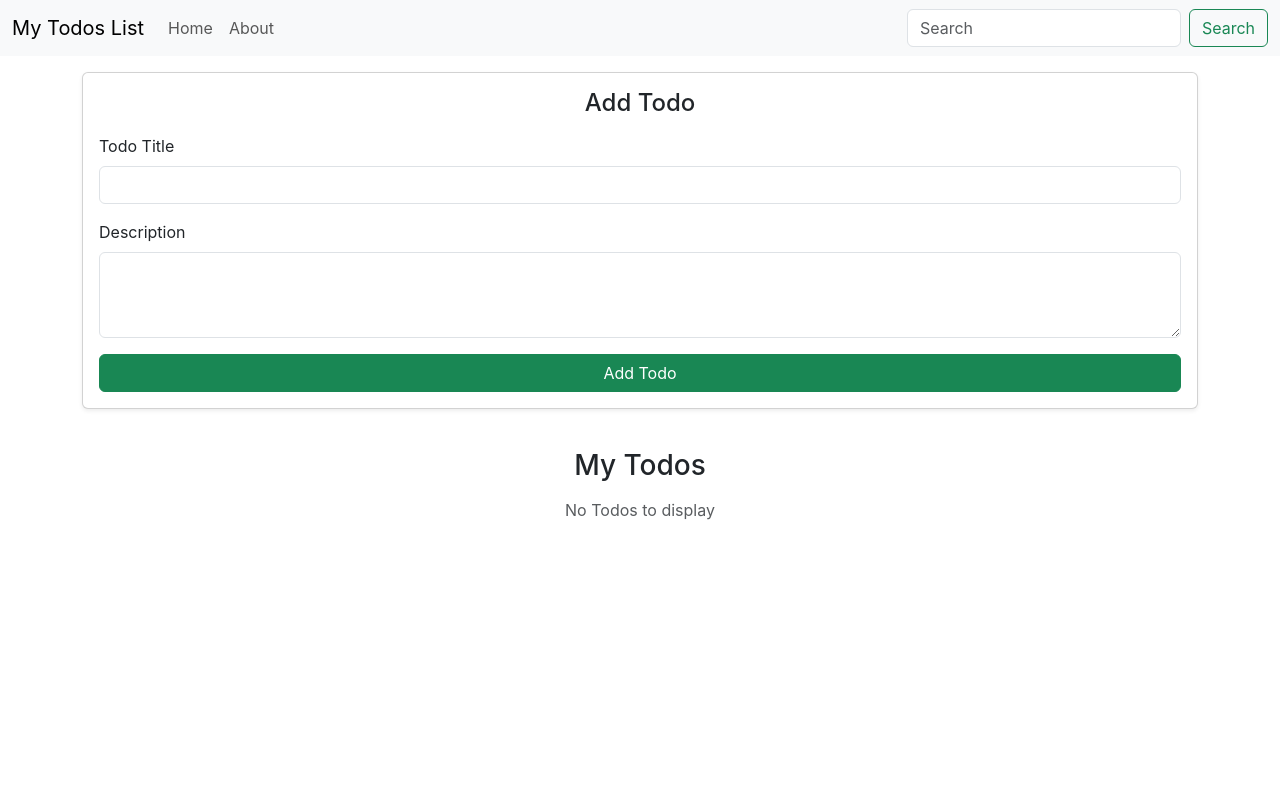
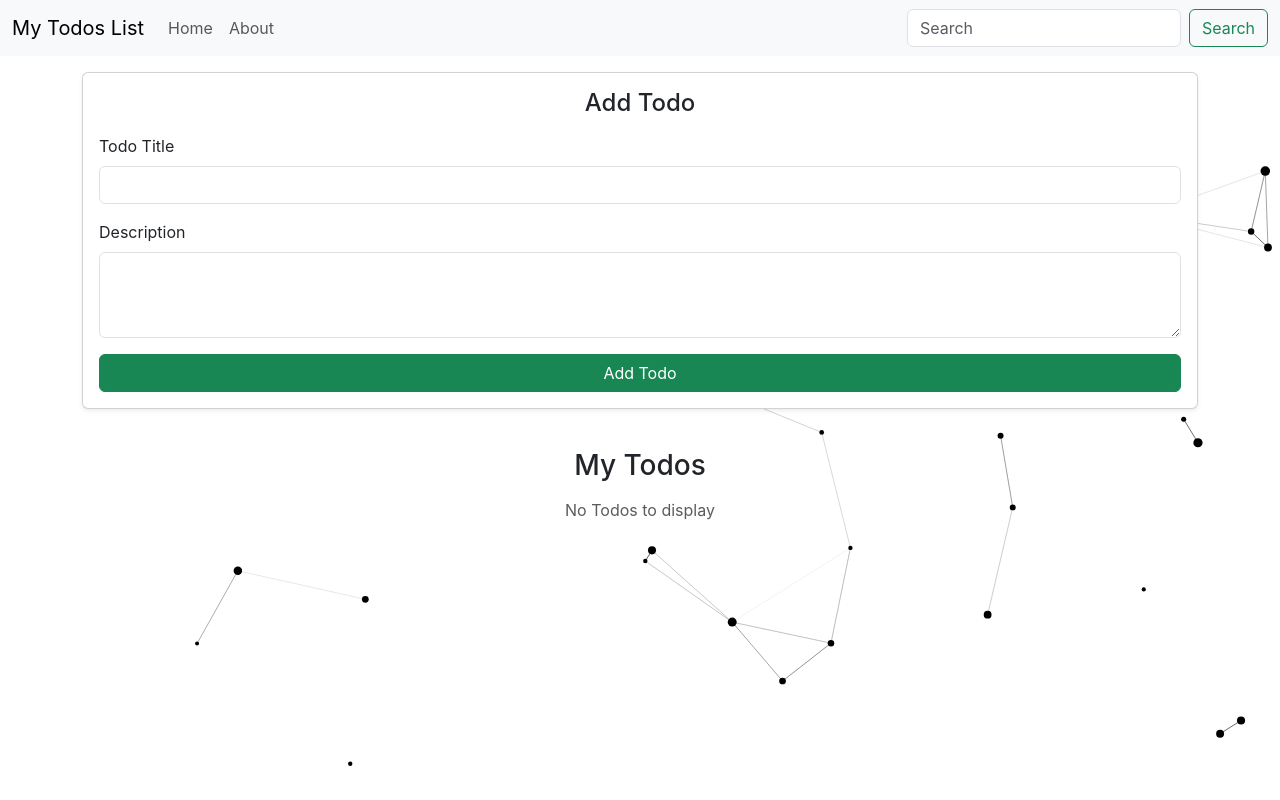
Before and after one commit to Kaamil1206/Todo-app, a React (Create React App) app: page / in a window 1280 px wide. Shown: the top 800 px of the page. Built offline with nearby package versions, Linux system fonts and the light colour scheme.

Commit message:
Update App.js

```diff
--- a/src/App.js
+++ b/src/App.js
@@ -5,6 +5,7 @@ import { Footer } from './MyComponents/Footer';
 import Header from './MyComponents/Header';
 import { Todos } from './MyComponents/Todos';
 import { About } from './MyComponents/About';
+import ParticlesBackground from './MyComponents/ParticlesBackground';
 import {
   BrowserRouter as Router,
   Switch,
@@ -45,10 +46,10 @@ function App() {
 
   return (
     <Router>
-      <div className="d-flex flex-column min-vh-100">
-        <div className="flex-grow-1">
+      <div className="d-flex flex-column min-vh-100" style={{ position: "relative" }}>
+        <ParticlesBackground />
+        <div className="flex-grow-1" style={{ position: "relative", zIndex: 1 }}>
           <Header title="My Todos List" searchBar={true} />
-
           <Switch>
             <Route exact path="/">
               <div className="container my-3">
@@ -56,7 +57,6 @@ function App() {
                 <Todos todos={todos} onDelete={onDelete} />
               </div>
             </Route>
-
             <Route exact path="/about">
               <About />
             </Route>
```
